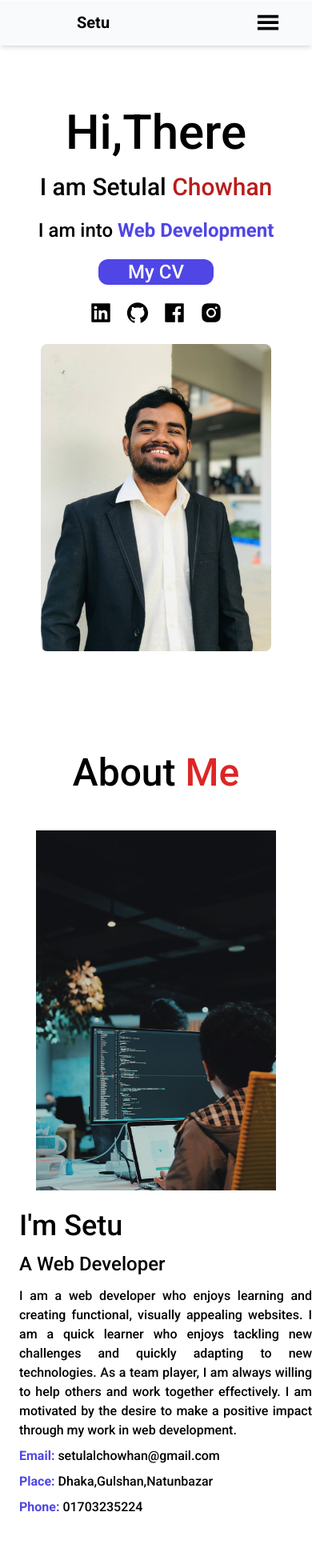
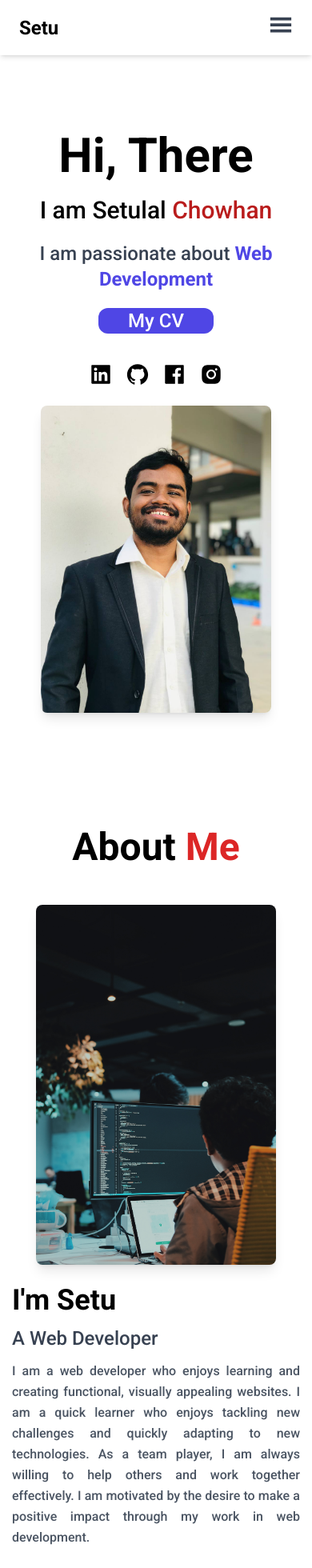
Before and after one commit to SetuLalChowhan/Portfolio, a React (Vite) app: page / in a window 390 px wide. Shown: the top 1960 px of the page at 80% size. Built offline with nearby package versions, Linux system fonts and the light colour scheme.

Commit message:
updated portfolio

```diff
--- a/package.json
+++ b/package.json
@@ -10,6 +10,7 @@
     "preview": "vite preview"
   },
   "dependencies": {
+    "framer-motion": "^11.9.0",
     "react": "^18.2.0",
     "react-dom": "^18.2.0",
     "react-icons": "^4.10.1",
--- a/src/components/About.jsx
+++ b/src/components/About.jsx
@@ -1,37 +1,75 @@
 import React from "react";
+import { motion } from "framer-motion"; // Import Framer Motion for animations
 import model from "../assets/model.jpg";
-import "../components/Header.css"
+import "../components/Header.css";
 
 const About = () => {
   return (
-    <div className="flex flex-col mt-32 justify-center items-center" id="About">
-      <div className=" mb-12 text-5xl">
-        {" "}
-        About <span className="text-red-600 text-5xl">Me</span>{" "}
-      </div>
-      <div className="flex flex-col lg:flex lg:flex-row  lg:gap-20">
-        <div className=" flex justify-center items-center lg:flex">
-          <img className=" h-[450px]" src={model} alt="model" />
-        </div>
-        <div className=" mt-6 ml-6 lg:ml-0  lg:mt-0  flex flex-col  lg:w-[600px]">
-          <h1 className="text-4xl">I'm Setu</h1>
-          <p className="text-2xl mt-3 ">A Web Developer</p>
-          <p className="text-md mt-3 text-justify">
-          I am a web developer who enjoys learning and creating functional, visually appealing websites. I am a quick learner who enjoys tackling new challenges and quickly adapting to new technologies. As a team player, I am always willing to help others and work together effectively. I am motivated by the desire to make a positive impact through my work in web development.
+    <div className="flex flex-col justify-center items-center container mt-32" id="About">
+      {/* Title Section */}
+      <motion.div
+        className="mb-12 text-5xl font-bold text-center"
+        initial={{ opacity: 0, y: -50 }}
+        animate={{ opacity: 1, y: 0 }}
+        transition={{ duration: 0.8, ease: "easeOut" }}
+      >
+        About <span className="text-red-600">Me</span>
+      </motion.div>
+
+      {/* Content Section */}
+      <div className="flex flex-col lg:flex-row lg:gap-20 items-center">
+        {/* Image Section */}
+        <motion.div
+          className="flex justify-center items-center"
+          initial={{ opacity: 0, scale: 0.8 }}
+          animate={{ opacity: 1, scale: 1 }}
+          transition={{ duration: 0.8, ease: "easeOut" }}
+        >
+          <img className="h-[450px] rounded-lg shadow-lg" src={model} alt="model" />
+        </motion.div>
+
+        {/* Text Content Section */}
+        <motion.div
+          className="mt-6 lg:mt-0 lg:ml-10 flex flex-col lg:w-[600px]"
+          initial={{ opacity: 0, x: 50 }}
+          animate={{ opacity: 1, x: 0 }}
+          transition={{ duration: 0.8, ease: "easeOut" }}
+        >
+          <h1 className="text-4xl font-bold">I'm Setu</h1>
+          <p className="text-2xl mt-3 text-gray-700">A Web Developer</p>
+          <p className="text-md mt-3 text-justify text-gray-600 leading-relaxed">
+            I am a web developer who enjoys learning and creating functional, visually appealing websites.
+            I am a quick learner who enjoys tackling new challenges and quickly adapting to new technologies.
+            As a team player, I am always willing to help others and work together effectively. I am motivated
+            by the desire to make a positive impact through my work in web development.
           </p>
-          <p className="mb-2 mt-2">
-            <span className=" text-indigo-600 font-semibold">Email: </span>
+
+          {/* Contact Information */}
+          <div className="mt-6 space-y-3">
+            <p>
+              <span className="text-indigo-600 font-semibold">Email: </span>
+              <a
+                href="mailto:setulalchowhan@gmail.com"
+                className="hover:text-indigo-400 transition duration-300"
+              >
                 setulalchowhan@gmail.com
-          </p>
-          <p className="mb-2">
-            <span className=" text-indigo-600 font-semibold">Place: </span>
-            Dhaka,Gulshan,Natunbazar
+              </a>
             </p>
             <p>
-            <span className=" text-indigo-600 font-semibold">Phone: </span>
+              <span className="text-indigo-600 font-semibold">Place: </span>
+              Dhaka, Gulshan, Natunbazar
+            </p>
+            <p>
+              <span className="text-indigo-600 font-semibold">Phone: </span>
+              <a
+                href="tel:+8801703235224"
+                className="hover:text-indigo-400 transition duration-300"
+              >
                 01703235224
+              </a>
             </p>
           </div>
+        </motion.div>
       </div>
     </div>
   );
--- a/src/components/Footer.jsx
+++ b/src/components/Footer.jsx
@@ -8,7 +8,6 @@ import {
   AiFillPhone,
   AiOutlineMail,
 } from "react-icons/ai";
-
 import "../components/Header.css";
 
 const Footer = () => {
@@ -22,93 +21,93 @@ const Footer = () => {
   ];
 
   const [active, setActive] = useState("Home");
+
   return (
-    <div>
-      <div
-        className=" flex flex-col lg:flex lg:flex-row lg:justify-around mt-14   bg-gray-200"
-        id="Contact"
+    <footer className="bg-gray-800 text-white py-10" id="Contact">
+      <div className="container mx-auto px-4">
+        <div className="flex flex-col lg:flex-row lg:justify-around">
+          {/* Portfolio Info */}
+          <div className="text-center lg:text-left mb-8 lg:mb-0">
+            <h1 className="text-3xl font-bold text-indigo-500">Setu's Portfolio</h1>
+            <p className="text-lg mt-2">Thank you for visiting my personal portfolio website.</p>
+            <p className="text-lg">Connect with me over socials.</p>
+            <p className="mt-12 text-sm">© Copyright 2023 - Setulal Chowhan</p>
+          </div>
+
+          {/* Quick Links */}
+          <div className="text-center lg:text-left mb-8 lg:mb-0">
+            <h1 className="text-2xl font-semibold text-indigo-500">Quick Links</h1>
+            <nav className="flex flex-col mt-4">
+              {navText.map((i, index) => (
+                <a
+                  className="text-lg hover:text-indigo-300 duration-300 my-1"
+                  key={index}
+                  href={`#${i}`} // Adjusted to navigate to the correct section
+                  onClick={() => setActive(i)}
                 >
+                  {i}
+                </a>
+              ))}
+            </nav>
+          </div>
+
+          {/* Contact Info */}
+          <div className="text-center lg:text-left">
+            <h1 className="text-2xl font-semibold text-indigo-500">Contact Me</h1>
             <div className="mt-4">
-          <h1 className="text-2xl mb-3 text-indigo-500">Setu's Portfolio</h1>
-          <p className="text-xl">
-            Thank you for visiting my personal portfolio website
-          </p>
-          <p className="text-xl">Connect with me over socials.</p>
-          <p className="hidden lg:flex mt-12">
-            © Copyright 2023 - Setulal Chowhan
-          </p>
-        </div>
-        <div className="flex lg:justify-center lg:items-center flex-col mt-4">
-          <h1 className="text-2xl mb-3 text-indigo-500">Quick Links</h1>
-          {navText.map((i, index) => {
-            return (
-              <a
-                className="text-lg hover:text-indigo-500 duration-300 "
-                key={index}
-                href={`#${active}`}
-                onClick={() => {
-                  setActive(i);
-                }}
-              >
-                <h1>{i}</h1>
-              </a>
-            );
-          })}
-        </div>
-        <div className="flex flex-col lg:justify-center lg:items-center mt-6 lg:-mt-6">
-          <h1 className="text-2xl mb-3 text-indigo-500 ">Contact Me</h1>
-          <div>
-            <div className="flex lg:flex lg:justify-center lg:items-center">
-              <AiFillPhone className=" mt-1 lg:mt-0" />
+              <div className="flex items-center mb-2">
+                <AiFillPhone className="mr-2 text-indigo-300" />
                 <p>01703235224</p>
               </div>
-            <div className=" flex  lg:flex lg:justify-center lg:items-center">
-              <AiOutlineMail className=" mt-1 lg:mt-0" />
+              <div className="flex items-center mb-2">
+                <AiOutlineMail className="mr-2 text-indigo-300" />
                 <p>setulalchowhan@gmail.com</p>
               </div>
-            <div className="flex lg:flex lg:justify-center lg:items-center">
-              <MdLocationOn className=" mt-1 lg:mt-0 " />
-              <p>Dhaka,Gulshan,Natunbazar</p>
+              <div className="flex items-center mb-2">
+                <MdLocationOn className="mr-2 text-indigo-300" />
+                <p>Dhaka, Gulshan, Natunbazar</p>
               </div>
             </div>
-          <div className="flex mt-3 lg:mt-8 gap-4">
+
+            {/* Social Icons */}
+            <div className="flex justify-center lg:justify-start mt-4 gap-4">
               <a
-              className=" hover:opacity-75 duration-300"
+                className="hover:opacity-75 duration-300"
                 href="https://www.facebook.com/setu.chowhan.3/"
-              target="blank"
+                target="_blank"
+                rel="noopener noreferrer"
               >
                 <AiFillFacebook size={30} />
               </a>
               <a
-              className=" hover:opacity-75 duration-300"
+                className="hover:opacity-75 duration-300"
                 href="https://www.instagram.com/setulalchowhan/"
-              target="blank"
+                target="_blank"
+                rel="noopener noreferrer"
               >
                 <AiFillInstagram size={30} />
               </a>
               <a
-              className=" hover:opacity-75 duration-300"
+                className="hover:opacity-75 duration-300"
                 href="https://www.linkedin.com/in/setulal-chowhan-182301222/"
-              target="blank"
+                target="_blank"
+                rel="noopener noreferrer"
               >
-              {" "}
                 <AiFillLinkedin size={30} />
               </a>
               <a
-              className=" hover:opacity-75 duration-300"
+                className="hover:opacity-75 duration-300"
                 href="https://github.com/SetuLalChowhan?tab=repositories"
-              target="blank"
+                target="_blank"
+                rel="noopener noreferrer"
               >
                 <AiFillGithub size={30} />
               </a>
             </div>
           </div>
-        <div className=" mt-4 lg:mt-0 flex lg:hidden">
-          {" "}
-          <p>© Copyright 2023 - Setulal Chowhan</p>
         </div>
       </div>
-    </div>
+    </footer>
   );
 };
 
--- a/src/components/Header.jsx
+++ b/src/components/Header.jsx
@@ -1,11 +1,10 @@
 import React, { useState } from "react";
-import { Link } from "react-router-dom";
-import "../components/Header.css";
 import { GiHamburgerMenu } from "react-icons/gi";
 import { AiOutlineClose } from "react-icons/ai";
+import "../components/Header.css"; // Ensure you have proper styles in this file
 
 const Header = () => {
-  const navText = [
+  const navItems = [
     "Home",
     "About",
     "Skills",
@@ -14,79 +13,70 @@ const Header = () => {
     "Experiences",
     "Contact",
   ];
+
   const [active, setActive] = useState("Home");
-  const [menu, setMenu] = useState("true");
+  const [menuOpen, setMenuOpen] = useState(false);
 
   return (
-    <>
-      <div
-        className=" flex flex-col bg-slate-50 sticky top-0 shadow-md h-14"
-        id="Header"
-      >
-        <div className=" flex justify-between items-center mt-3 ">
-          <div className=" ml-24 text-xl " onClick={()=>{setActive("Home")}}>
-            <a href="#Home" className="font-semibold">
-              Setu
-            </a>
+    <header className="bg-white sticky top-0 shadow-md z-50">
+      <div className="max-w-7xl mx-auto px-6 lg:px-12 py-4 flex justify-between items-center">
+        {/* Logo */}
+        <div className="text-2xl font-bold cursor-pointer" onClick={() => setActive("Home")}>
+          <a href="#Home">Setu</a>
         </div>
 
-          <div className=" hidden lg:flex gap-10 mr-32 ">
-            {navText.map((i, index) => {
-              return (
+        {/* Desktop Navigation */}
+        <nav className="hidden lg:flex gap-8">
+          {navItems.map((item, index) => (
             <a
-                  href={`#${active}`}
-                  onClick={() => {
-                    setActive(i);
-                  }}
               key={index}
-                  className={
-                    active === i
-                      ? "text-indigo-600 border-b-2 border-b-indigo-600"
-                      : "text-black hover:text-indigo-600 hover:border-b-2 hover:border-b-indigo-600 "
-                  }
+              href={`#${item}`}
+              onClick={() => setActive(item)}
+              className={`transition-colors duration-300 ${
+                active === item
+                  ? "text-indigo-600 border-b-2 border-indigo-600"
+                  : "text-gray-700 hover:text-indigo-600 hover:border-b-2 hover:border-indigo-600"
+              }`}
             >
-                  <h1>{i}</h1>
+              {item}
             </a>
-              );
-            })}
-          </div>
-          <div onClick={() => setMenu(!menu)} className=" flex mr-10 lg:hidden">
-            {menu ? (
-              <GiHamburgerMenu size={30} />
-            ) : (
-              <AiOutlineClose size={30} />
-            )}
+          ))}
+        </nav>
+
+        {/* Mobile Menu Icon */}
+        <div className="lg:hidden">
+          <button
+            onClick={() => setMenuOpen(!menuOpen)}
+            className="text-gray-700 focus:outline-none"
+          >
+            {menuOpen ? <AiOutlineClose size={30} /> : <GiHamburgerMenu size={30} />}
+          </button>
         </div>
       </div>
-        <div
-          className={
-            menu
-              ? "hidden  "
-              : "flex flex-col gap-8 justify-center items-center mt-4 bg-slate-100  "
-          }
+
+      {/* Mobile Navigation */}
+      {menuOpen && (
+        <nav className="lg:hidden flex flex-col items-center bg-gray-100 shadow-md py-6">
+          {navItems.map((item, index) => (
+            <a
+              key={index}
+              href={`#${item}`}
+              onClick={() => {
+                setActive(item);
+                setMenuOpen(false);
+              }}
+              className={`block py-2 text-lg transition-colors duration-300 ${
+                active === item
+                  ? "text-indigo-600 border-b-2 border-indigo-600"
+                  : "text-gray-700 hover:text-indigo-600 hover:border-b-2 hover:border-indigo-600"
+              }`}
             >
-          {navText.map((i, index) => {
-            return (
-              <a
-                href={`#${i}`}
-                onClick={() => {
-                  setActive(i);
-                  setMenu(!menu);
-                }}
-                key={index}
-                className={
-                  active === i
-                    ? "text-indigo-600 border-b-2 border-b-indigo-600"
-                    : "text-black hover:text-indigo-600 hover:border-b-2 hover:border-b-indigo-600 "
-                }
-              >
-                <h1>{i}</h1>
+              {item}
             </a>
-            );
-          })}
-        </div>
-      </div>
-    </>
+          ))}
+        </nav>
+      )}
+    </header>
   );
 };
 
--- a/src/components/HeroSection.jsx
+++ b/src/components/HeroSection.jsx
@@ -1,65 +1,88 @@
 import React from "react";
-import { AiFillLinkedin } from "react-icons/ai";
-import { AiFillGithub } from "react-icons/ai";
-import { AiFillFacebook } from "react-icons/ai";
-import { AiFillInstagram } from "react-icons/ai";
+import { AiFillLinkedin, AiFillGithub, AiFillFacebook, AiFillInstagram } from "react-icons/ai";
+import { motion } from "framer-motion"; // Import Framer Motion for animations
 import Setu from "../assets/setu.jpg";
 import "../components/Header.css";
 
 const HeroSection = () => {
   return (
-    <div
-      className=" flex flex-col   lg:flex-row lg:justify-evenly mt-12 "
-      id="Home"
-    >
-      <div className="flex flex-col mt-8 justify-center items-center lg:flex lg:flex-col lg:justify-start lg:items-start  ">
-        <h1 className=" text-6xl">Hi,There</h1>
-        <h1 className=" text-3xl lg:text-5xl mt-5 mb-5">
+    <div className="flex flex-col lg:flex-row lg:justify-evenly mt-12 p-4" id="Home">
+      {/* Left Section - Intro Text */}
+      <div className="flex flex-col mt-8 justify-center items-center lg:items-start lg:mt-0 text-center lg:text-left">
+
+        {/* Greeting Text */}
+        <motion.h1
+          className="text-6xl font-bold"
+          initial={{ opacity: 0, y: -50 }}
+          animate={{ opacity: 1, y: 0 }}
+          transition={{ duration: 0.8, ease: "easeOut" }}
+        >
+          Hi, There
+        </motion.h1>
+
+        {/* Name and Profession */}
+        <motion.h1
+          className="text-3xl lg:text-5xl mt-5 mb-5"
+          initial={{ opacity: 0, y: -50 }}
+          animate={{ opacity: 1, y: 0 }}
+          transition={{ delay: 0.2, duration: 0.8, ease: "easeOut" }}
+        >
           I am Setulal <span className="text-red-700">Chowhan</span>
-        </h1>
-        <p className=" text-2xl mb-5 ">I am into <span className="text-2xl text-indigo-600 font-semibold">Web Development</span></p>
+        </motion.h1>
 
-        <a
-          className="text-2xl  bg-indigo-600 text-white rounded-xl flex justify-center items-center w-36 mb-5"
+        {/* Web Developer Text */}
+        <motion.p
+          className="text-2xl mb-5 text-gray-700"
+          initial={{ opacity: 0 }}
+          animate={{ opacity: 1 }}
+          transition={{ delay: 0.4, duration: 0.8, ease: "easeOut" }}
+        >
+          I am passionate about{" "}
+          <span className="text-indigo-600 font-semibold"> Web Development</span>
+        </motion.p>
+
+        {/* CV Button */}
+        <motion.a
           href="https://drive.google.com/file/d/1Rzg3DZVbbbt2R5LJmUkRlXTPrX0hBUoT/view?usp=sharing"
-          target="blank"
+          target="_blank"
+          rel="noopener noreferrer"
+          className="text-2xl bg-indigo-600 text-white rounded-xl flex justify-center items-center w-36 mb-5 hover:bg-indigo-500 transition-all duration-300"
+          whileHover={{ scale: 1.05 }}
         >
           My CV
-        </a>
-        <div className="flex gap-4">
-          <a
-            className="hover:opacity-75 duration-300"
-            href="https://www.linkedin.com/in/setulal-chowhan-182301222/"
-            target="blank"
-          >
+        </motion.a>
+
+        {/* Social Links */}
+        <motion.div
+          className="flex gap-4 mt-4"
+          initial={{ opacity: 0 }}
+          animate={{ opacity: 1 }}
+          transition={{ delay: 0.6, duration: 0.8, ease: "easeOut" }}
+        >
+          <a className="hover:opacity-75 transition duration-300" href="https://www.linkedin.com/in/setulal-chowhan-182301222/" target="_blank" rel="noopener noreferrer">
             <AiFillLinkedin size={30} />
           </a>
-          <a
-            className="hover:opacity-75 duration-300"
-            href="https://github.com/SetuLalChowhan?tab=repositories"
-            target="blank"
-          >
+          <a className="hover:opacity-75 transition duration-300" href="https://github.com/SetuLalChowhan?tab=repositories" target="_blank" rel="noopener noreferrer">
             <AiFillGithub size={30} />
           </a>
-          <a
-            className="hover:opacity-75 duration-300"
-            href="https://www.facebook.com/setu.chowhan.3"
-            target="blank"
-          >
+          <a className="hover:opacity-75 transition duration-300" href="https://www.facebook.com/setu.chowhan.3" target="_blank" rel="noopener noreferrer">
             <AiFillFacebook size={30} />
           </a>
-          <a
-            className="hover:opacity-75 duration-300"
-            href="https://www.instagram.com/setulalchowhan/"
-            target="blank"
-          >
+          <a className="hover:opacity-75 transition duration-300" href="https://www.instagram.com/setulalchowhan/" target="_blank" rel="noopener noreferrer">
             <AiFillInstagram size={30} />
           </a>
-        </div>
+        </motion.div>
       </div>
-      <div className=" mt-6 lg:mt-0 lg:mr-44 flex justify-center items-center">
-        <img className=" rounded-lg h-96" src={Setu} alt="setu" />
-      </div>
+
+      {/* Right Section - Image */}
+      <motion.div
+        className="mt-6 lg:mt-0 lg:mr-44 flex justify-center items-center"
+        initial={{ opacity: 0, scale: 0.8 }}
+        animate={{ opacity: 1, scale: 1 }}
+        transition={{ delay: 0.4, duration: 0.8, ease: "easeOut" }}
+      >
+        <img className="rounded-lg h-96 shadow-lg hover:shadow-2xl transition-shadow duration-500" src={Setu} alt="Setu" />
+      </motion.div>
     </div>
   );
 };
--- a/tailwind.config.js
+++ b/tailwind.config.js
@@ -2,6 +2,10 @@
 export default {
   content: ["./index.html", "./src/**/*.{js,jsx,ts,tsx}"],
   theme: {
+    container: {
+      center: true,
+      padding: "15px",
+    },
     extend: {},
   },
   plugins: [],
```
Also changed, not shown: src/assets/experience.js (+15 -10 lines), src/components/Education.jsx (+20 -29 lines), src/components/Experience.jsx (+29 -23 lines), src/components/Project.jsx (+36 -26 lines), src/components/Skills.jsx (+37 -16 lines), src/assets/quilcraft.jpg (added), 1 other file (tests, documents, lock files or other folders). Lines whose indentation alone changed are shown as unchanged.
